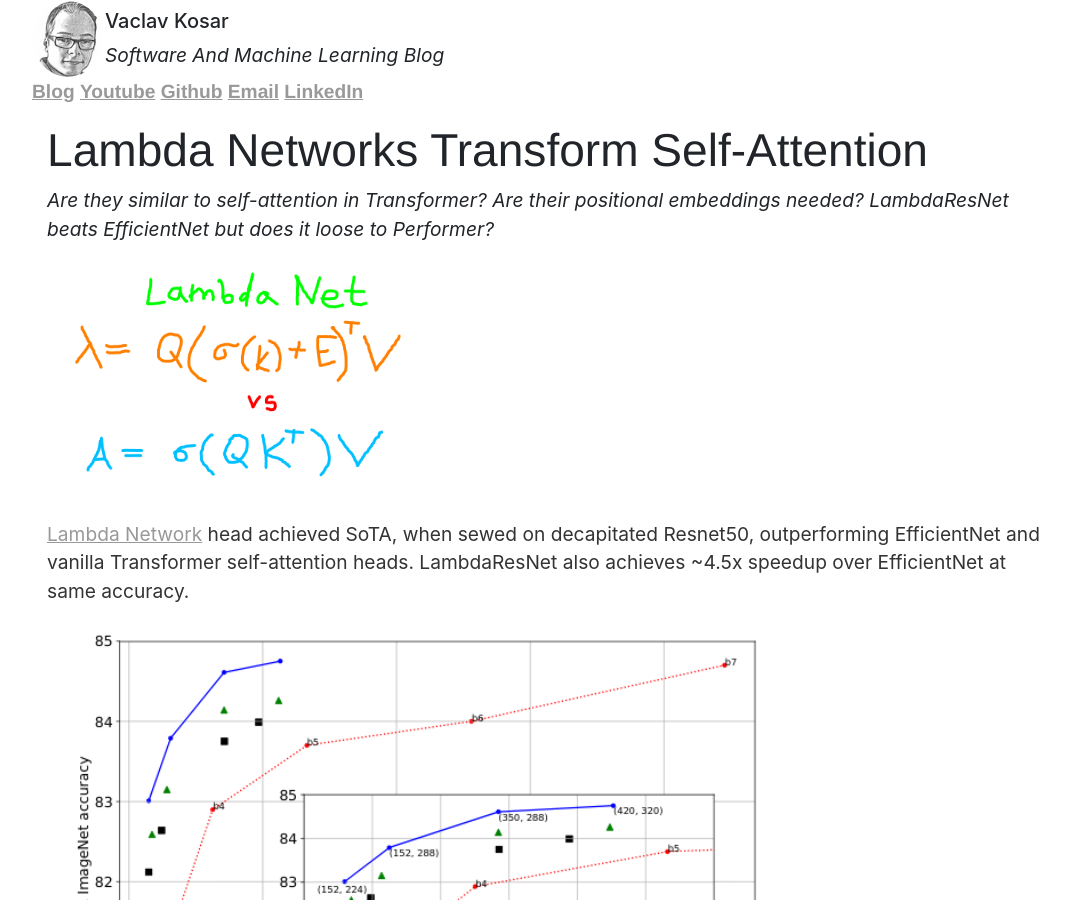
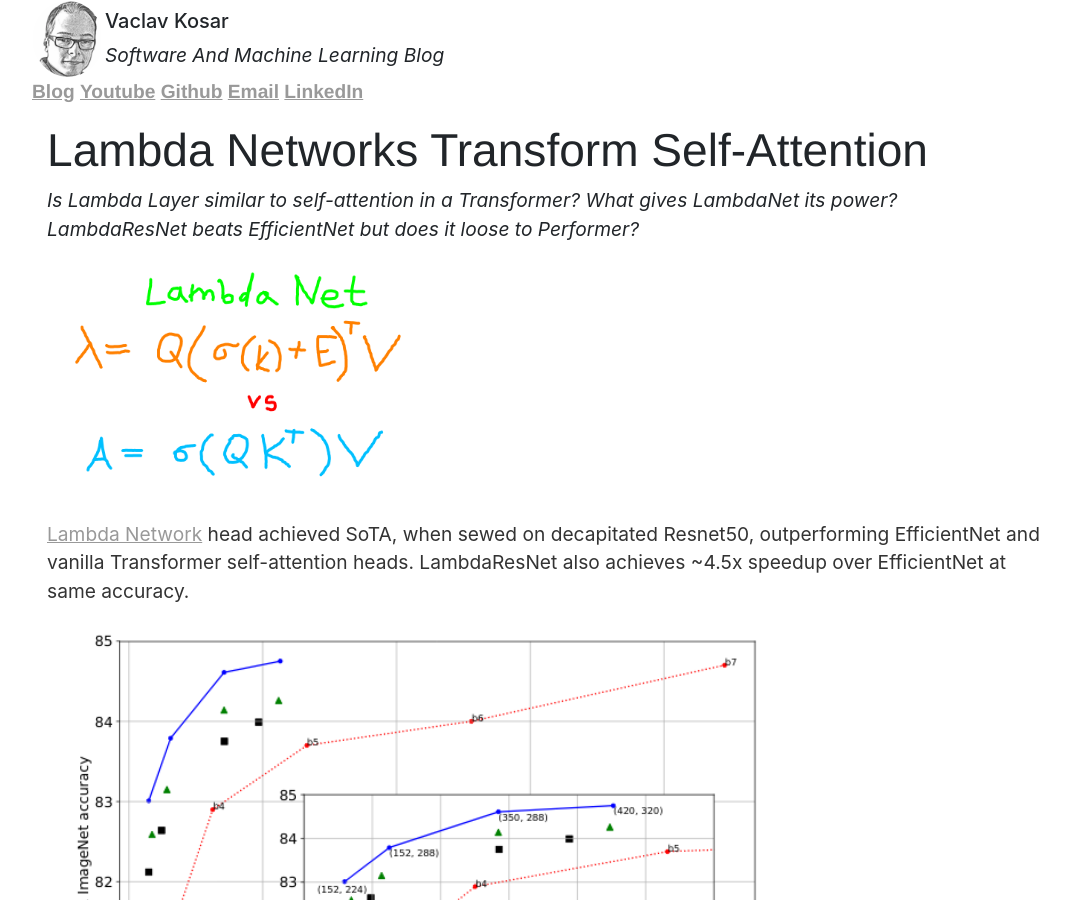
Before and after one commit to vackosar/vackosar.github.io, a Jekyll site: the page built from _posts/2020-11-29-Lamda-Networks-Transform-Self-Attention.md, in a window 1280 px wide and 900 px high. Shown: the whole window, without its empty margins (96-1166 px from the left). Built offline with Jekyll 4.4.1, drawn with Linux system fonts in a browser that asks for light colours; nearby versions of some CDN libraries; library files that are not in the unit come from our copies; comment, search, counter and statistics services are not loaded.

Commit message:
lambda net

```diff
--- a/_posts/2020-11-29-Lamda-Networks-Transform-Self-Attention.md
+++ b/_posts/2020-11-29-Lamda-Networks-Transform-Self-Attention.md
@@ -3,7 +3,7 @@
 title: "Lambda Networks Transform Self-Attention"
 date: 2020-11-29
 categories: ml
-description: Are they similar to self-attention in Transformer? Are their positional embeddings needed? LambdaResNet beats EfficientNet but does it loose to Performer?
+description: Is Lambda Layer similar to self-attention in a Transformer? What gives LambdaNet its power? LambdaResNet beats EfficientNet but does it loose to Performer?
 image: /images/lambda-layer-thumb.png
 permalink: /:categories/:title
 ---
```
